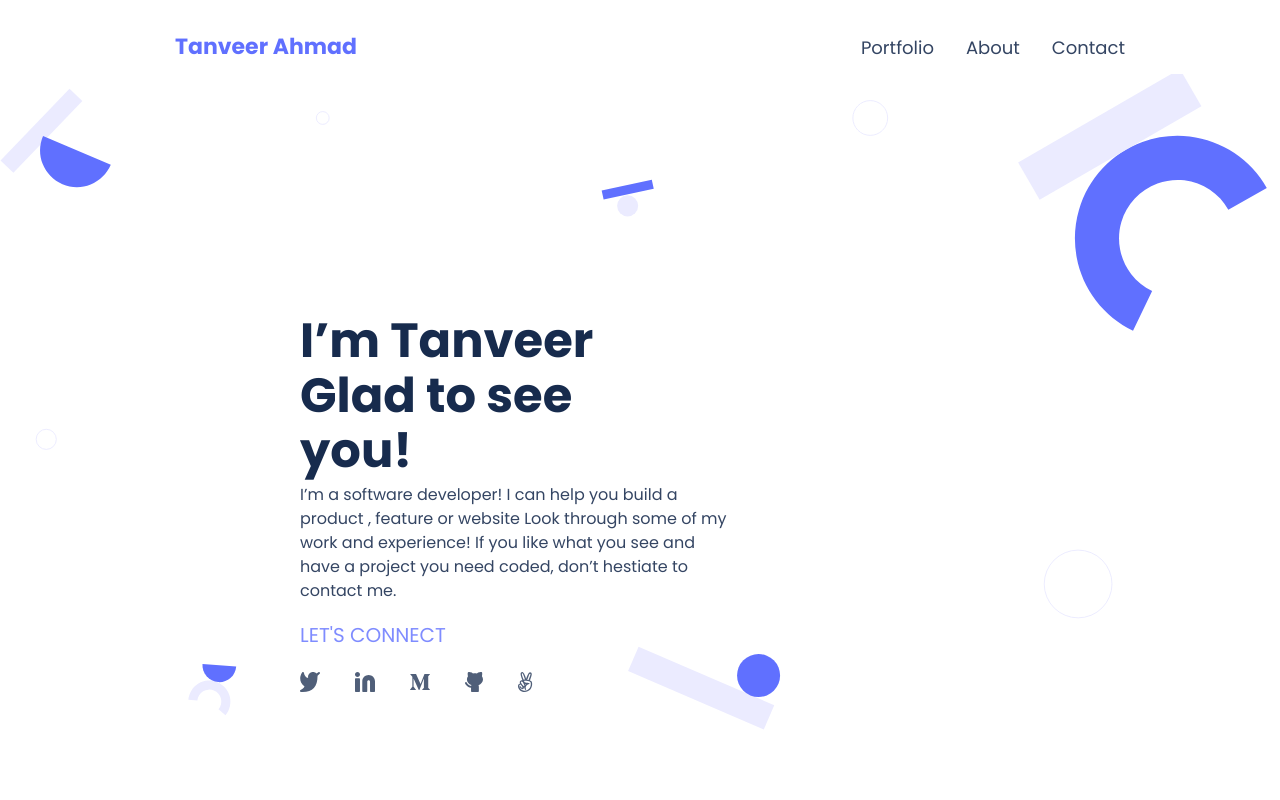
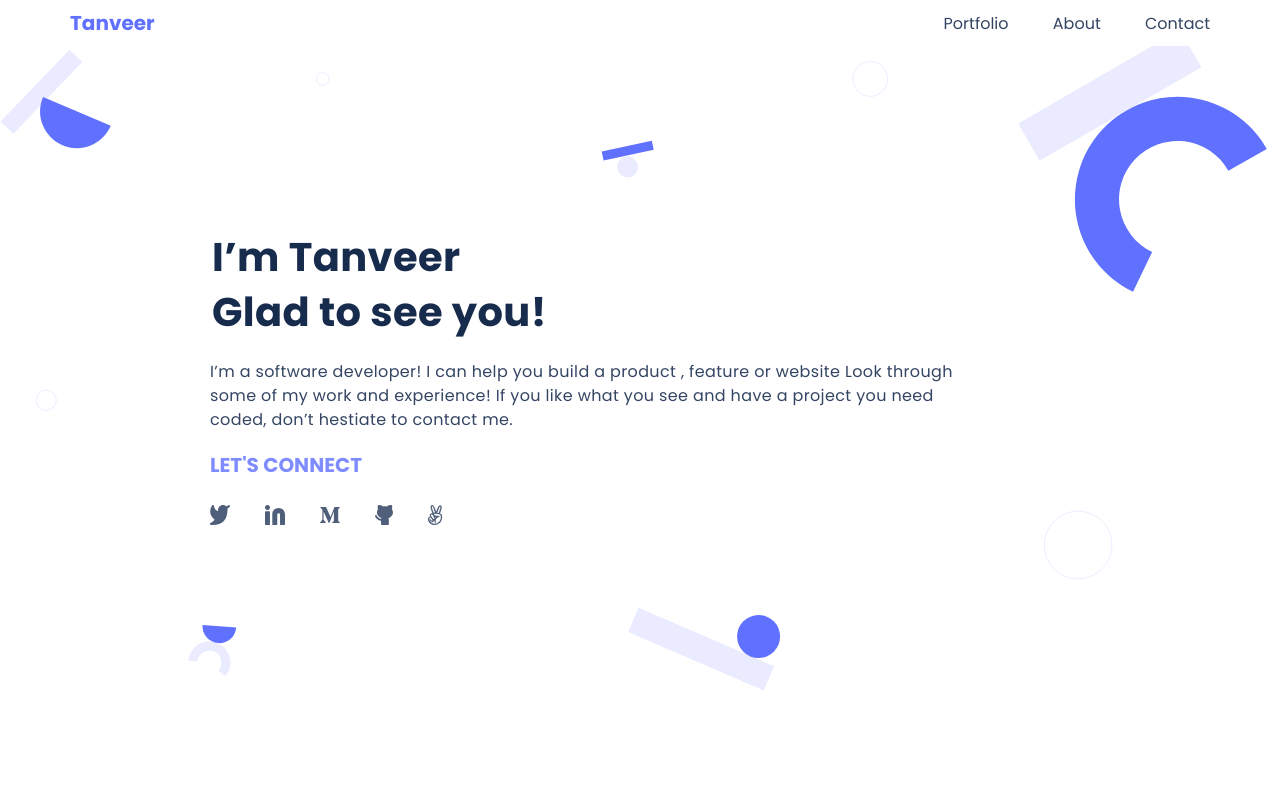
Before and after one commit to tanveerisonline/personal-portfolio-website, a website: page index.html in a window 1280 px wide. Shown: the top 800 px of the page. Drawn offline with Linux system fonts and the light colour scheme.

Commit message:
Add changes to index.html,style.css and fix Mit license

```diff
--- a/index.html
+++ b/index.html
@@ -1,42 +1,39 @@
 <!DOCTYPE html>
 <html lang="en">
+
 <head>
   <meta charset="UTF-8">
   <meta http-equiv="X-UA-Compatible" content="IE=edge">
   <meta name="viewport" content="width=device-width, initial-scale=1.0">
-  <link rel="stylesheet" href="./styles.css"/>
+  <link rel="stylesheet" href="styles.css" />
   <title>Portfolio</title>
 </head>
+
 <body>
   <main class="container">
 
-    <header class="header">
-      <nav class="desktop-navbar d-flex">
-        <div class="desktop-nav d-flex">
-          <a href="#" target="_parent" class="logo f-size">Tanveer Ahmad</a>
-        </div>
-        <div class="nav-links d-flex">
-          <ul class="d-flex">
-            <li><a class="f-size" href="#">Portfolio</a></li>
-            <li><a class="f-size" href="#">About</a></li>
-            <li><a class="f-size" href="#">Contact</a></li>
+    <header class="header" id="fixed">
+      <nav>
+        <a href="#" target="_parent" class="logo">Tanveer</a>
+        <img src="./assets/Union.png" class="mobile_menu_icon" alt="mobile-menu-icon" />
+      </nav>
+      <div class="desktop-nav">
+        <ul>
+          <li><a href="#">Portfolio</a></li>
+          <li><a href="#">About</a></li>
+          <li><a href="#">Contact</a></li>
         </ul>
       </div>
-      </nav>
-      <nav class="mobile-nav d-flex">
-        <a href="#" target="_parent" class="logo">My Portfolio</a>
-        <img src="./assets/Union.png" class="mobile_menu_icon"/>
-      </nav>
-
     </header>
-
     <section>
       <div class="hero">
-        <div class="intro">
         <h1 class="author">I’m Tanveer Glad to see you!</h1>
-        <p class="bio">I’m a software developer! I can help you build a product , feature or website Look through some of my work and experience! If you like what you see and have a project you need coded,
+        <p class="bio">I’m a software developer! I can help you build a product , feature or website Look through some
+          of my work and experience! If you like what you see and have a project you need coded,
           don’t hestiate to contact me.</p>
-           <div class="btn-link"><a href="#"><h3 class="connect_button">let's connect</h3></a></div>
+        <div class="btn-link"><a href="#">
+            <h3 class="connect_button">let's connect</h3>
+          </a></div>
 
         <div class="social d-flex">
           <ul class="d-flex">
@@ -46,7 +43,6 @@
             <li><a class="d-flex" href="#"><img src="./assets/Vector-1.svg" alt="github"></a></li>
             <li><a class="d-flex" href="#"><img src="./assets/Vector-3.svg" alt="victory"></a></li>
           </ul>
-        </div>
         </div>
       </div>
     </section>
@@ -194,10 +190,12 @@
           contact me.
         </p>
 
-          <div class="btn-link" id="about-connect-link"><a href="#"><h3 class="connect_button">let's connect</h3></a></div>
+        <div class="btn-link" ><a href="#">
+            <h3 class="connect_button"id="about-connect-link">let's connect</h3>
+          </a></div>
 
         <div class="social d-flex" id="about-social-links">
-                <ul class="d-flex">
+          <ul class="d-flex bottom-icons"  >
             <li><a class="d-flex" href="#"><img src="./assets/Vector.svg" alt="twitter"></a></li>
             <li><a class="d-flex" href="#"><img src="./assets/Linkedin icon.svg" alt="Linkedin"></a></li>
             <li><a class="d-flex" href="#"><img src="./assets/Vector-2.svg" alt="m-icon"></a></li>
@@ -214,17 +212,11 @@
       <div class="languages">
         <h3 class="about_sub_title d-flex f-size">
           Languages
-          <img
-          class="down_arrow_icon"
-          src="./assets/down-arrow-icon.png"
-          alt="down"
-          />
+          <img class="down_arrow_icon" src="./assets/down-arrow-icon.png" alt="down" />
         </h3>
         <ul class="about_ul d-flex">
           <li class="ul_item col-1 d-flex">
-          <img src="./assets/js-icon.png" alt="Javascript" /><span
-            >Javascript</span
-          >
+            <img src="./assets/js-icon.png" alt="Javascript" /><span>Javascript</span>
           </li>
           <li class="ul_item col-1 d-flex">
             <img src="./assets/html-icon.png" alt="HTML" /><span>HTML</span>
@@ -236,28 +228,20 @@
         <ul class="about_ul d-flex">
           <h3 class="about_sub_title">
             Frameworks
-          <img
-            class="arrow_icon" id="arrow-1"
-            src="./assets/right-arrow-icon.png"
-            alt="down"
-          />
+            <img class="arrow_icon" id="arrow-1" src="./assets/right-arrow-icon.png" alt="down" />
           </h3>
         </ul>
         <ul class="about_ul d-flex">
           <h3 class="about_sub_title">
             Skills
-          <img
-            class="arrow_icon" id="arrow-2"
-            src="./assets/right-arrow-icon.png"
-            alt="down"
-          />
+            <img class="arrow_icon" id="arrow-2" src="./assets/right-arrow-icon.png" alt="down" />
           </h3>
         </ul>
       </div>
     </section>
     <!-- About section for desktop -->
-    <footer class="contact d-flex">
-      <div class="contact-us d-flex">
+    <footer class="contact">
+      <div class="contact-us d-flex " id="mobile-contact">
         <div class="contact-text">
           <h2 class="form-heading">Contact me</h2>
           <p class="my-info">
@@ -265,17 +249,13 @@
             feature that you need built or a project that needs coding. I’d
             love to help with it
           </p>
-          <form
-            class="contact-form d-flex"
-            action="https://formspree.io/f/xknepwor"
-            method="post"
-          >
+          <form class="contact-form d-flex" action="https://formspree.io/f/xknepwor" method="post">
             <label for="your-name">
-              <input type="text" id="name" placeholder="John Smith" name="name" maxlength="30" required/>
+              <input type="text" id="name" placeholder="John Smith" name="name" maxlength="30" required />
             </label>
 
             <label for="your email">
-              <input type="email" id="email-id" placeholder="example@gmail.com" name="email-id" required/>
+              <input type="email" id="email-id" placeholder="example@gmail.com" name="email-id" required />
             </label>
 
             <label for="your message">
@@ -292,4 +272,5 @@
     </footer>
   </main>
 </body>
+
 </html>
--- a/styles.css
+++ b/styles.css
@@ -1,10 +1,14 @@
-@import url("https://fonts.googleapis.com/css2?family=Poppins:ital,wght@0,400;0,700;1,800&display=swap");
+@import url('https://fonts.googleapis.com/css2?family=Poppins:ital,wght@0,400;0,700;1,800&display=swap');
 
 * {
   box-sizing: border-box;
-  padding: 0;
   margin: 0;
+}
+
+body {
   font-family: "poppins", Helvetica, Arial, Verdana, Tahoma, sans-serif;
+  padding-left: 0;
+  padding-right: 0;
 }
 
 .d-flex {
@@ -15,10 +19,6 @@
   font-size: 18px;
 }
 
-body {
-  max-width: 100%;
-}
-
 ul,
 a {
   text-decoration: none;
@@ -26,20 +26,21 @@ a {
 }
 
 .container {
-  margin: auto;
-  width: 375px;
+  width: 100%;
+  min-width: 375px;
   height: 718px;
-  padding-top: 5px;
+  border-bottom-left-radius: 7%;
+  padding-top: 30px;
 }
 
-.social ul {
-  padding-top: 10px;
-  align-items: center;
+nav {
+  display: flex;
+  justify-content: space-between;
+  padding: 8px 20px;
 }
 
-.mobile-nav {
-  justify-content: space-between;
-  padding: 8px 20px;
+.desktop-nav {
+  display: none;
 }
 
 .logo {
@@ -47,13 +48,15 @@ a {
   height: 20px;
   font-style: normal;
   font-weight: 700;
+  font-size: 18px;
   color: #6070ff;
 }
 
 .hero {
   background-image: url(./assets/header-shapes\ mobile.png);
   background-repeat: no-repeat;
-  height: 650px;
+  height: 645px;
+  background-size: 100%;
 }
 
 .author {
@@ -74,19 +77,30 @@ a {
   color: #344563;
 }
 
-.btn-link .connect_button {
+.connect_button {
   text-transform: uppercase;
   color: #7f8cff;
   font-size: 20px;
-  font-weight: 500;
-  line-height: 24px;
   padding: 10px 10px 0 10px;
 }
 
+#about-connect-link {
+  padding: 10px 10px 0 0;
+}
+
+.social ul {
+  align-items: center;
+  padding-top: 10px;
+}
+
 .social a {
-  padding: 15px 25px 0 10px;
+  padding: 15px 0 0 10px;
   align-items: center;
   color: #505f79;
+}
+
+.desktop-card {
+  display: none;
 }
 
 .work {
@@ -124,6 +138,18 @@ a {
   padding: 10px;
 }
 
+.info .info_item::before {
+  content: "\2022";
+  color: #c1c7d0;
+  display: inline-block;
+  justify-content: center;
+  width: 8px;
+  height: 8px;
+  padding-right: 8px;
+  list-style: disc;
+  font-weight: 700;
+}
+
 .title {
   margin: 10px 0;
   color: #172b4d;
@@ -136,6 +162,7 @@ a {
 .info {
   overflow: hidden;
   color: #7a869a;
+  padding-left: 0;
 }
 
 .info_item {
@@ -148,18 +175,6 @@ a {
   list-style: none;
   color: #344563;
   padding-right: 8px;
-}
-
-.info .info_item::before {
-  content: "\2022";
-  color: #c1c7d0;
-  display: inline-block;
-  justify-content: center;
-  width: 8px;
-  height: 8px;
-  padding-right: 8px;
-  list-style: disc;
-  font-weight: 700;
 }
 
 .info_item:last-child {
@@ -175,6 +190,7 @@ a {
 .catagories {
   flex-wrap: wrap;
   margin: 10px 0;
+  padding-left: 0;
 }
 
 .catagories > li {
@@ -275,7 +291,7 @@ a {
 }
 
 .contact-us {
-  background-image: url(./assets/contact\ form\ shapes-mobile.png);
+  background-image: url(./assets/desktop_images/contact\ form\ background\ shapes.png);
   background-position: right top;
   background-repeat: no-repeat;
   height: 779px;
@@ -364,109 +380,88 @@ a {
 /* Media Queries */
 @media screen and (min-width: 768px) {
   .container {
+    height: 100%;
     width: 100%;
-    height: 718px;
   }
 
-  .mobile-nav {
+  #fixed {
+    position: fixed;
+    top: 0;
+    width: 100%;
+    background-color: white;
+  }
+
+  .mobile_menu_icon {
     display: none;
   }
 
-  .desktop-navbar {
-    top: 0;
-    position: fixed;
-    width: 100%;
+  .header {
+    display: flex;
     justify-content: space-between;
-    align-items: baseline;
-    padding: 10px 155px 4px 155px;
-    background-color: #fff;
+    padding: 0 50px;
+  }
+
+  .logo {
+    width: 150px;
+    height: 30px;
+    font-size: 20px;
+  }
+
+  .social a {
+    padding: 15px 25px 15px 10px;
   }
 
   .desktop-nav {
-    justify-content: center;
-    align-items: center;
-    padding: 20px;
-  }
-
-  .logo {
-    font-size: 22px;
-    width: auto;
-  }
-
-  .logo:hover {
-    text-transform: uppercase;
-  }
-
-  .nav-links ul {
-    justify-content: space-between;
+    display: flex;
+    float: left;
     align-items: center;
   }
 
-  .nav-links li a {
-    padding-left: 32px;
-    font-weight: 500;
-    color: #344563;
+  .desktop-nav ul li {
+    display: inline-flex;
+    padding: 0 20px;
   }
 
-  .nav-links li a:active {
+  .desktop-nav ul li a {
     color: #344563;
   }
 
   .hero {
-    margin-top: 5%;
-    width: 100%;
     background-image: url(./assets/desktop_images/Header\ bg.svg);
     background-repeat: no-repeat;
     background-size: 100%;
+    justify-content: center;
+    align-items: center;
+    border-bottom-left-radius: 100px;
     height: 916px;
   }
 
   .author {
-    text-align: left;
-    font-size: 48px;
-    width: 900px;
-    padding: 244px 260px 0 300px;
+    margin-left: 200px;
+    padding-top: 200px;
+    width: 30%;
+    justify-content: center;
+    letter-spacing: 0.37px;
   }
 
   .bio {
-    text-align: left;
-    width: auto;
+    margin-left: 200px;
+    width: 60%;
     height: auto;
-    padding: 5px 550px 0 300px;
+    letter-spacing: 0.37px;
   }
 
-  .btn-link {
-    padding: 10px 0 0 290px;
+  .connect_button {
+    margin-left: 200px;
+    font-size: 20px;
   }
 
   .social ul {
-    padding: 10px 0 0 290px;
+    margin-left: 160px;
   }
 
-  .contact {
-    align-items: center;
-  }
-
-  .contact-us {
-    background-image: url(./assets/desktop_images/contact\ form\ background\ shapes.png);
-    background-size: 100%;
-    background-repeat: no-repeat;
-    height: 800px;
-    width: 100%;
-    margin: 5%;
-  }
-
-  .form-heading {
-    padding-top: 45px;
-    font-size: 40px;
-    line-height: 52px;
-  }
-
-  .my-info {
-    width: 570px;
-    text-align: center;
-    line-height: 28px;
-    font-size: 20px;
+  #about-connect-link {
+    margin-left: 0;
   }
 
   .contact-form input,
@@ -617,16 +612,12 @@ a {
     width: 85%;
   }
 
-  #about-connect-link {
-    padding-left: 0;
-  }
-
   #about-connect-link .connect_button {
-    padding-left: 0;
+    margin-left: 0;
   }
 
   #about-social-links ul {
-    padding-left: 0;
+    margin-left: -48px;
   }
 
   .down_arrow_icon {
@@ -651,6 +642,10 @@ a {
   .main-bg {
     border-bottom-left-radius: 100px;
   }
+
+  .my-info {
+    width: 570px;
+  }
 }
 
 @media screen and (max-width: 768px) {
@@ -665,4 +660,16 @@ a {
   .catagories li:nth-child(2) {
     display: none;
   }
+
+  #mobile-contact {
+    background-image: url(./assets/contact-mobile.png);
+    background-position: right top;
+    background-repeat: no-repeat;
+    height: 800px;
+    justify-content: center;
+  }
+
+  .social ul {
+    margin-left: -42px;
+  }
 }
```
Also changed, not shown: MIT-LICENSE.txt (added, +20 -0 lines), README.md, assets/contact-mobile.png (renamed from assets/contact form shapes-mobile.png). Lines whose indentation alone changed are shown as unchanged.
